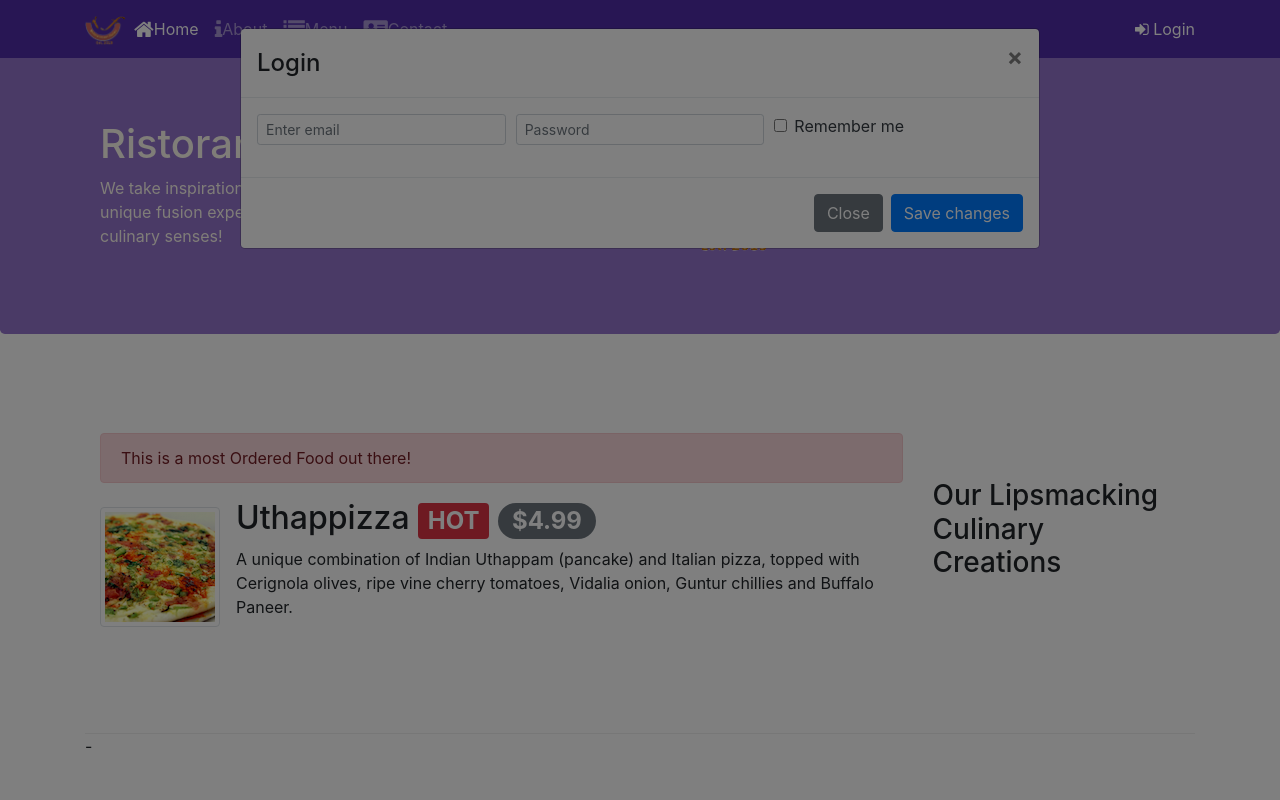
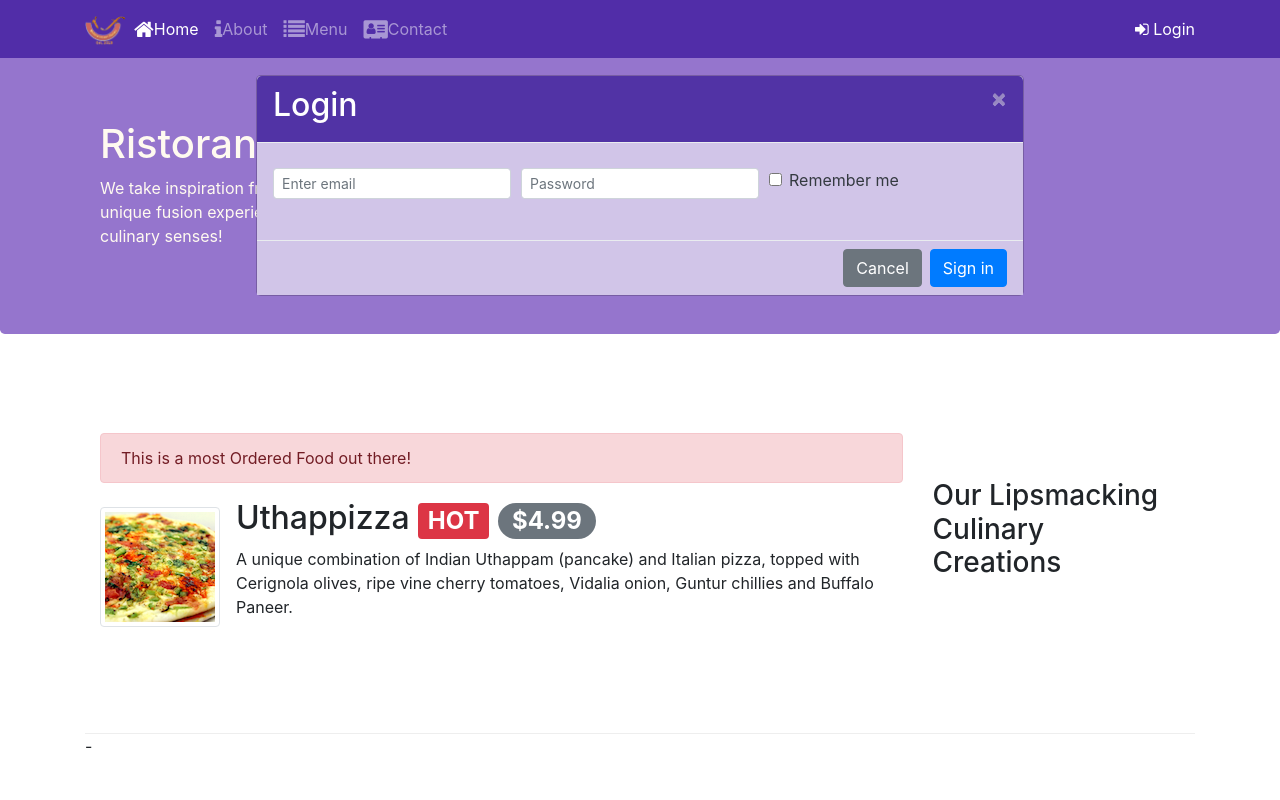
Before and after one commit to zaharsm/restaurant, a website: page index.html in a window 1280 px wide. Both pictures are taken after a click on the link "Login". Shown: the top 800 px of the page. Drawn offline with nearby package versions, Linux system fonts and the light colour scheme.

Commit message:
javascript modal added

```diff
--- a/css/styles.scss
+++ b/css/styles.scss
@@ -74,3 +74,47 @@ body{
     bottom: 0px;
     z-index: 1;
 }
+
+.modal-header {
+    padding: 10px 16px;
+    background-color: #5133a5;
+    color: white;
+  }
+
+  /* Modal Body */
+  .modal-body {
+    padding: 25px 16px;
+    background-color:
+    #d1c5e8;
+  }
+
+  /* Modal Footer */
+  .modal-footer {
+    padding: 8px 16px;
+    background-color:
+    #d1c5e8;
+    color: white;
+  }
+
+  /* Modal Content */
+  .modal-content {
+    position: none;
+    background-color:#d1c5e8;
+    margin: auto;
+    padding: 0;
+    /* border: 1px solid #888; */
+    width: 60%;
+    /* box-shadow: 0 4px 8px 0 rgba(0,0,0,0.2),0 6px 20px 0 rgba(0,0,0,0.19); */
+    animation-name: animatetop;
+    animation-duration: 0.4s
+  }
+
+  @keyframes animatetop {
+    from {top: -300px; opacity: 0}
+    to {top: 0; opacity: 1}
+  }
+
+
+  .close{
+   color: #ddd;
+  }
--- a/index.html
+++ b/index.html
@@ -75,36 +75,56 @@
           </ul>
 
            <!----------------------------------------------------LOGIN Modal ---------------------------------------------------------------------------->
+           <span class="navbar-text" id="myBtn">
+            <a
+              type="button"
+              data-toggle="modal"
+              data-target="#loginModal"
+              data-bs-toggle="modal"
+              data-bs-target="#loginModal"
+            >
+              <span class="fa fa-sign-in"></span> Login</a
+            >
+          </span>
+                    <!-- The Modal -->
+            <div id="myModal" class="modal">
+              <!-- Modal content -->
+              <div class="modal-content">
+                <div class="modal-header">
+                  <h2>Login</h2>
+                  <span class="close">&times;</span>
+                </div>
 
-            <span class="navbar-text">
-              <a  type="button" data-toggle="modal" data-target="#loginModal" data-bs-toggle="modal"
-              data-bs-target="#loginModal" >
-              <span class="fa fa-sign-in"></span> Login</a>
-            </span>
-
-          <div class="modal fade" id="loginModal" tabindex="-1" aria-labelledby="exampleModalLabel" aria-hidden="true">
-            <div class="modal-dialog modal-lg" role="dialog">
-              <div class="modal-content" role="content">
-                <div class="modal-header">
-                  <h4 class="modal-title" id="exampleModalLabel">Login</h4>
-                  <button type="button" class="close" data-dismiss="modal">&times;</button>
-
-                </div>
                 <div class="modal-body">
                   <form>
                     <div class="form-row">
                       <div class="form-group col-sm-4">
-                            <label class="sr-only text-dark" for="exampleInputEmail3">Email address</label>
-                            <input type="email" class="form-control form-control-sm mr-1" id="exampleInputEmail3" placeholder="Enter email">
+                        <label class="sr-only text-dark" for="exampleInputEmail3"
+                          >Email address</label
+                        >
+                        <input
+                          type="email"
+                          class="form-control form-control-sm mr-1"
+                          id="exampleInputEmail3"
+                          placeholder="Enter email"
+                        />
                       </div>
                       <div class="form-group col-sm-4">
-                        <label class="sr-only text-dark" for="exampleInputPassword3">Password</label>
-                        <input type="password" class="form-control form-control-sm mr-1" id="exampleInputPassword3" placeholder="Password">
+                        <label class="sr-only text-dark" for="exampleInputPassword3"
+                          >Password</label
+                        >
+                        <input
+                          type="password"
+                          class="form-control form-control-sm mr-1"
+                          id="exampleInputPassword3"
+                          placeholder="Password"
+                        />
                       </div>
                       <div class="col-sm-auto">
                         <div class="form-check">
-                            <input class="form-check-input" type="checkbox">
-                            <label class="form-check-label text-dark"> Remember me
+                          <input class="form-check-input" type="checkbox" />
+                          <label class="form-check-label text-dark">
+                            Remember me
                           </label>
                         </div>
                       </div>
@@ -113,12 +133,16 @@
                 </div>
 
                 <div class="modal-footer">
-                  <button type="button" class="btn btn-secondary" data-dismiss="modal"  data-bs-dismiss="modal">Close</button>
-                  <button type="button" class="btn btn-primary">Save changes</button>
+                  <button type="button" id="exit" class="btn btn-secondary">
+                    Cancel
+                  </button>
+                  <button type="button" class="btn btn-primary">Sign in</button>
                 </div>
               </div>
             </div>
           </div>
+
+
     </nav>
 
     <!--------------------------------------------------- TOP CONTENT ----------------------------------------------------------------------------------->
@@ -147,7 +171,7 @@
               Reserve Table
             </button>
 
-            <!----------------------------------------------------------------- Modal ---------------------------------------------------------------------->
+            <!-------------------------------------------------RESERVE TABLE Modal --------------------------------------------------->
             <div class="modal fade" id="newModal" tabindex="-1" aria-labelledby="exampleModalLabel" aria-hidden="true">
               <div class="modal-dialog modal-lg" role="dialog" >
                 <div class="modal-content"  role="content">
@@ -447,6 +471,7 @@
       </div>
     </footer>
     <!------------------------------------------------------ jQuery first, then Popper.js, then Bootstrap JS. ---------------------------------------------->
+    <script src="index.js"></script>
     <script src="node_modules/jquery/dist/jquery.slim.min.js"></script>
     <script src="node_modules/popper.js/dist/umd/popper.min.js"></script>
     <script src="node_modules/bootstrap/dist/js/bootstrap.min.js"></script>
--- /dev/null
+++ b/index.js
@@ -0,0 +1,30 @@
+var modal = document.getElementById("myModal");
+
+// Get the button that opens the modal
+var btn = document.getElementById("myBtn");
+
+// Get the <span> element that closes the modal
+var span = document.getElementsByClassName("close")[0];
+
+var getOut = document.getElementById("exit");
+
+// When the user clicks on the button, open the modal
+btn.onclick = function() {
+  modal.style.display = "block";
+}
+
+// When the user clicks on <span> (x), close the modal
+span.onclick = function() {
+  modal.style.display = "none";
+}
+
+getOut.onclick = function() {
+  modal.style.display = "none";
+}
+
+// When the user clicks anywhere outside of the modal, close it
+window.onclick = function(event) {
+  if (event.target == modal) {
+    modal.style.display = "none";
+  }
+}
```
Also changed, not shown: css/styles.css. Lines whose indentation alone changed are shown as unchanged.
